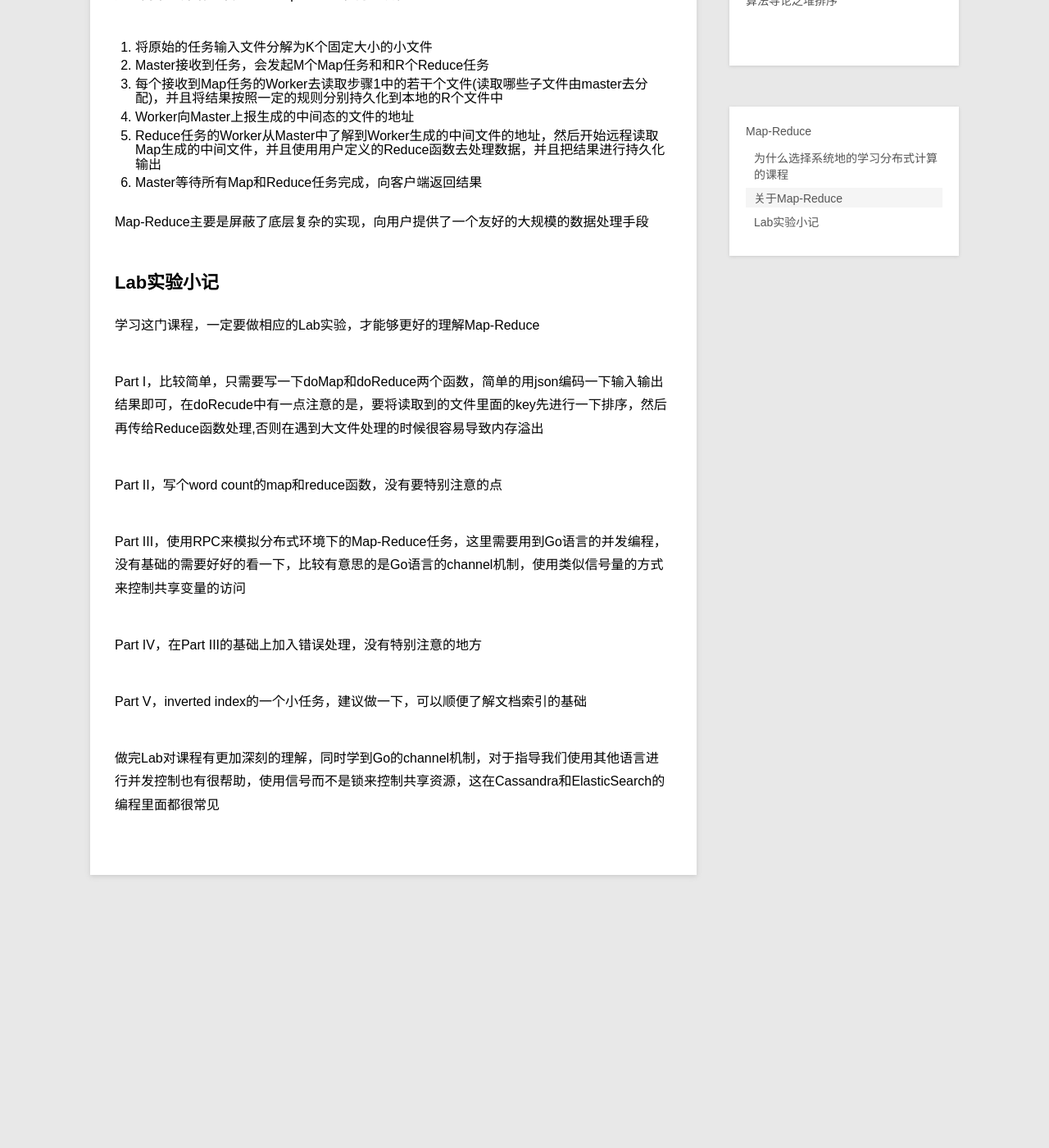
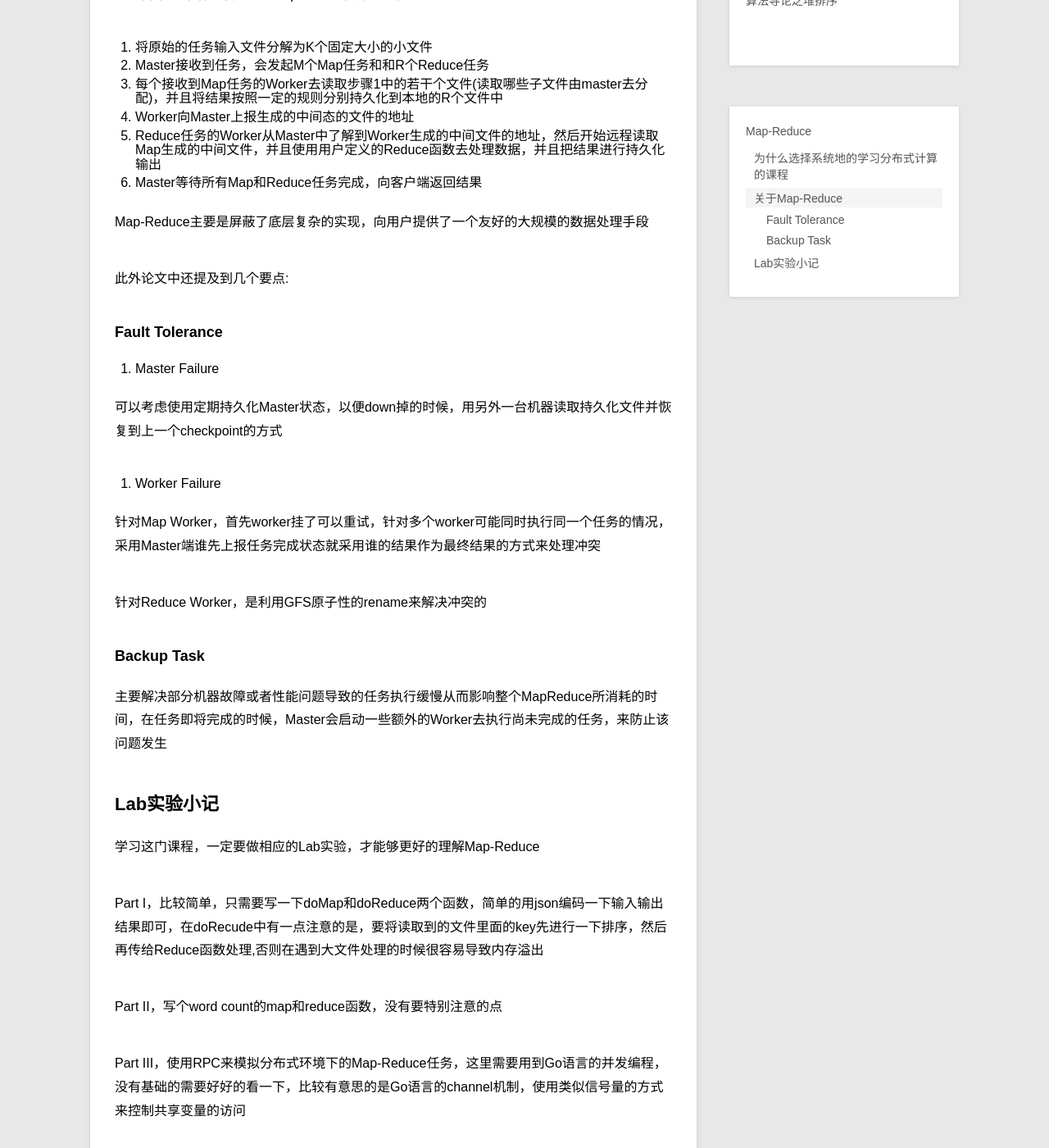
Before and after one commit to FreeeeLy/FreeeeLy.github.io, a Jekyll site: the page built from _posts/blog/2017-06-04-Map-Reduce.md, in a window 1280 px wide and 1400 px high, scrolled down 885 px. Shown: the whole window at 82% size. Built offline with Jekyll 4.4.1, drawn with Linux system fonts in a browser that asks for light colours; comment, search, counter and statistics services are not loaded; before the commit the page ends 2032 px from its top, so only the background shows below that.

Commit message:
upgrade mr passage

```diff
--- a/_posts/blog/2017-06-04-Map-Reduce.md
+++ b/_posts/blog/2017-06-04-Map-Reduce.md
@@ -26,6 +26,25 @@ Reduce任务:根据用户自定义的Reduce函数，将Map任务生成的中间
 
 Map-Reduce主要是屏蔽了底层复杂的实现，向用户提供了一个友好的大规模的数据处理手段
 
+此外论文中还提及到几个要点:
+
+### Fault Tolerance ###
+
+1. Master Failure
+
+可以考虑使用定期持久化Master状态，以便down掉的时候，用另外一台机器读取持久化文件并恢复到上一个checkpoint的方式
+
+2. Worker Failure
+
+针对Map Worker，首先worker挂了可以重试，针对多个worker可能同时执行同一个任务的情况，采用Master端谁先上报任务完成状态就采用谁的结果作为最终结果的方式来处理冲突
+
+针对Reduce Worker，是利用GFS原子性的rename来解决冲突的
+
+### Backup Task ###
+
+主要解决部分机器故障或者性能问题导致的任务执行缓慢从而影响整个MapReduce所消耗的时间，在任务即将完成的时候，Master会启动一些额外的Worker去执行尚未完成的任务，来防止该问题发生
+
+
 ## Lab实验小记 ##
 学习这门课程，一定要做相应的Lab实验，才能够更好的理解Map-Reduce
 
```
